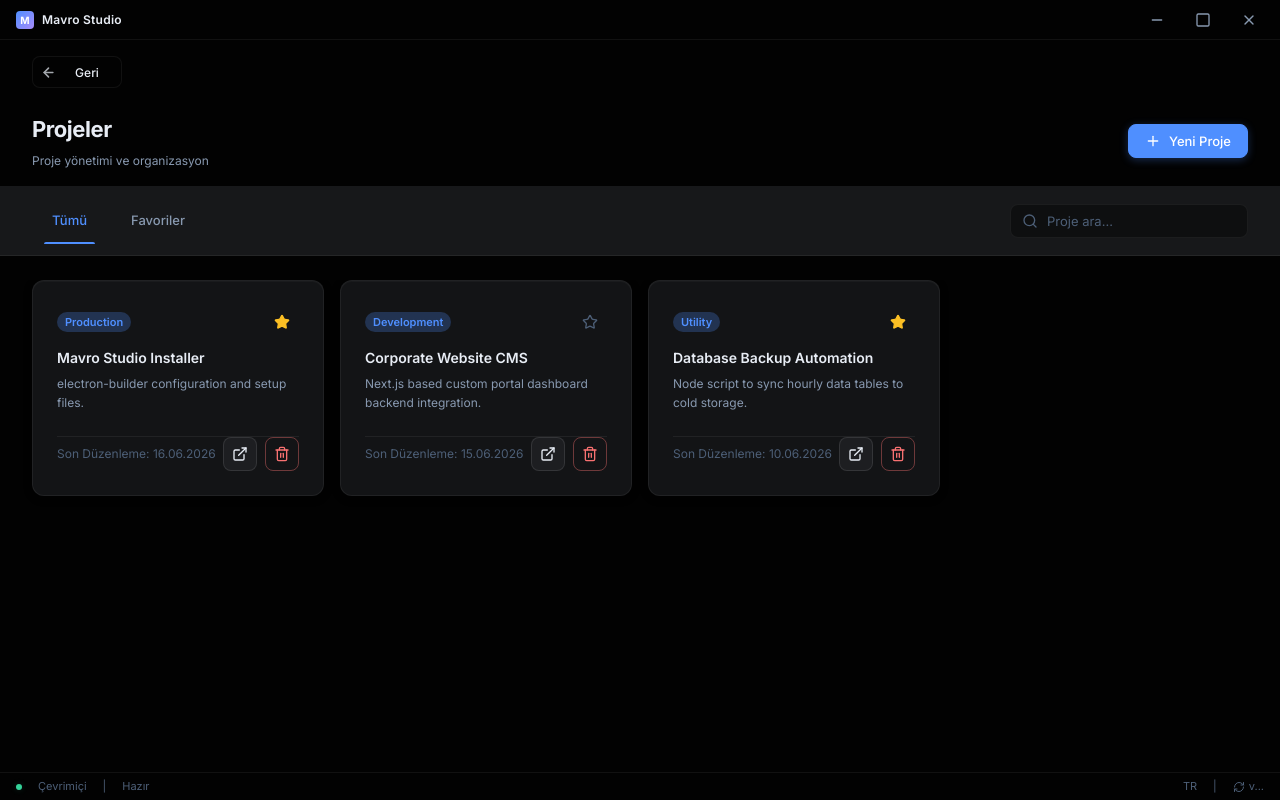
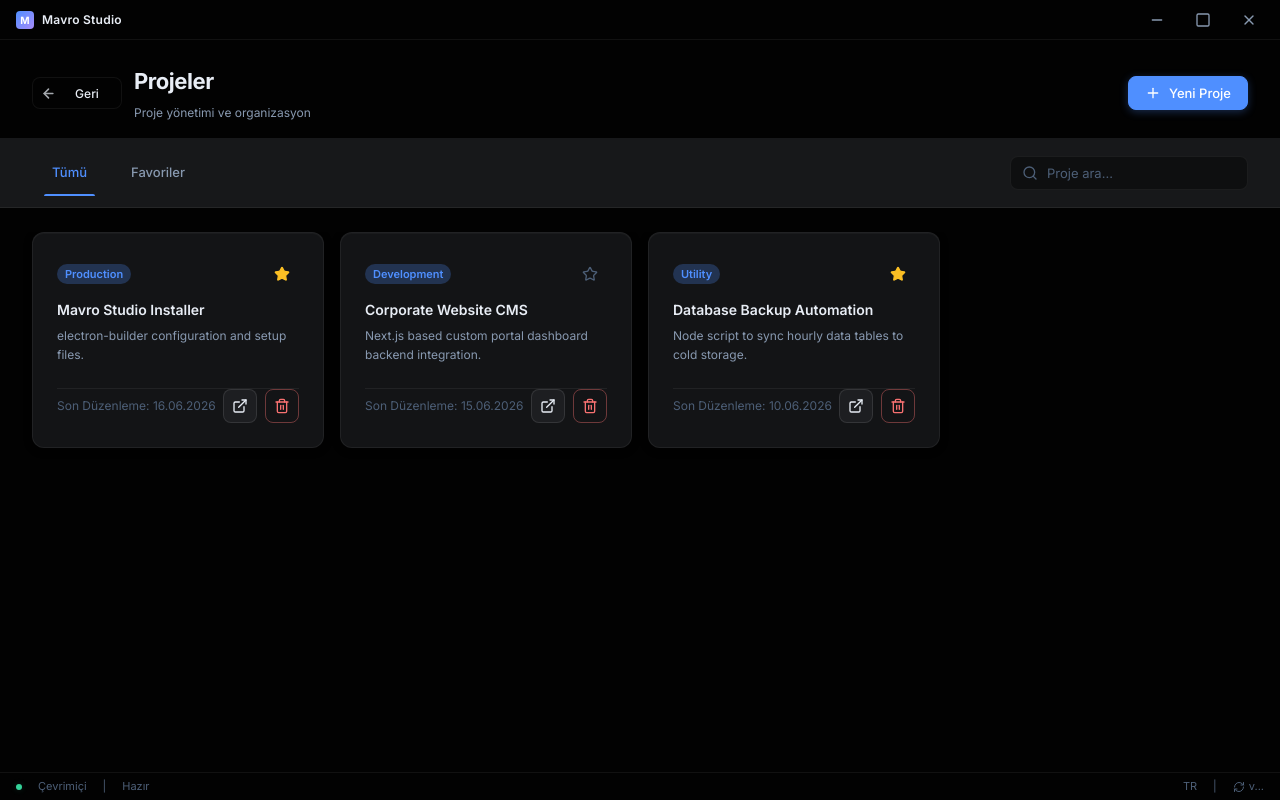
Before and after one commit to Mavrom/mavro-studio, a React (Vite) app in the folder src/renderer/: page / in a window 1280 px wide. Both pictures are taken after a click on the element "Projeler". Built offline with nearby package versions, Linux system fonts and the light colour scheme.

Commit message:
chore: release v1.1.6

```diff
--- a/package.json
+++ b/package.json
@@ -1,6 +1,6 @@
 {
   "name": "mavro-studio",
-  "version": "1.1.5",
+  "version": "1.1.6",
   "description": "Mavro Studio - Professional Desktop Toolkit",
   "main": "./out/main/index.js",
   "author": "Mavro Team",
--- a/src/renderer/src/App.tsx
+++ b/src/renderer/src/App.tsx
@@ -11,7 +11,6 @@
 import Notes from './pages/Notes'
 import Contacts from './pages/Contacts'
 import Settings from './pages/Settings'
-import BackButton from './components/common/BackButton'
 
 function App() {
   const { activePage, setTheme, setLanguage, setActivePage } = useAppStore()
@@ -80,11 +79,6 @@
       <div className="app-container">
         {showSidebar && <Sidebar />}
         <main className="main-content">
-          {!showSidebar && (
-            <div style={{ padding: 'var(--space-4) var(--space-8) 0', display: 'flex', alignItems: 'center' }}>
-              <BackButton onClick={() => setActivePage('home')} />
-            </div>
-          )}
           {renderPage()}
         </main>
       </div>
--- a/src/renderer/src/components/common/BackButton.tsx
+++ b/src/renderer/src/components/common/BackButton.tsx
@@ -1,19 +1,15 @@
 import { ArrowLeft } from 'lucide-react'
 import { useAppStore } from '../../store'
 
-interface BackButtonProps {
-  onClick: () => void
-}
-
-export default function BackButton({ onClick }: BackButtonProps) {
-  const { t } = useAppStore()
+export default function BackButton() {
+  const { t, setActivePage } = useAppStore()
 
   return (
-    <button className="back-button" onClick={onClick} type="button">
-      <span className="back-button-text">{t('common.back')}</span>
+    <button className="back-button" onClick={() => setActivePage('home')} type="button">
       <span className="back-button-icon-wrapper">
         <ArrowLeft className="back-button-icon" size={15} strokeWidth={2.5} />
       </span>
+      <span className="back-button-text">{t('common.back')}</span>
     </button>
   )
 }
--- a/src/renderer/src/pages/Contacts.tsx
+++ b/src/renderer/src/pages/Contacts.tsx
@@ -1,6 +1,7 @@
 import { useState, useEffect, useRef } from 'react'
 import { useAppStore } from '../store'
 import { Search, Plus, Trash2, Edit2, User, Key, Phone, Calendar, Info, Eye, EyeOff } from 'lucide-react'
+import BackButton from '../components/common/BackButton'
 
 interface Contact {
   id: string
@@ -359,9 +360,12 @@
   return (
     <div className="animate-fade-in">
       <div className="page-header">
-        <div>
-          <h1 className="page-title">{t('contacts.title')}</h1>
-          <p className="page-subtitle">{t('contacts.subtitle')}</p>
+        <div style={{ display: 'flex', alignItems: 'center', gap: 'var(--space-3)' }}>
+          <BackButton />
+          <div>
+            <h1 className="page-title">{t('contacts.title')}</h1>
+            <p className="page-subtitle">{t('contacts.subtitle')}</p>
+          </div>
         </div>
         <button
           className="btn btn-primary"
--- a/src/renderer/src/pages/Notes.tsx
+++ b/src/renderer/src/pages/Notes.tsx
@@ -1,6 +1,7 @@
 import { useState, useEffect } from 'react'
 import { useAppStore } from '../store'
 import { Search, Plus, Trash2, FileText, Save } from 'lucide-react'
+import BackButton from '../components/common/BackButton'
 
 interface Note {
   id: string
@@ -116,9 +117,12 @@
   return (
     <div className="animate-fade-in" style={{ height: '100%', display: 'flex', flexDirection: 'column' }}>
       <div className="page-header">
-        <div>
-          <h1 className="page-title">{t('notes.title')}</h1>
-          <p className="page-subtitle">{t('notes.subtitle')}</p>
+        <div style={{ display: 'flex', alignItems: 'center', gap: 'var(--space-3)' }}>
+          <BackButton />
+          <div>
+            <h1 className="page-title">{t('notes.title')}</h1>
+            <p className="page-subtitle">{t('notes.subtitle')}</p>
+          </div>
         </div>
       </div>
 
--- a/src/renderer/src/pages/Projects.tsx
+++ b/src/renderer/src/pages/Projects.tsx
@@ -1,6 +1,7 @@
 import { useState, useEffect } from 'react'
 import { useAppStore } from '../store'
 import { FolderGit2, Search, Plus, Star, ExternalLink, Trash2 } from 'lucide-react'
+import BackButton from '../components/common/BackButton'
 
 interface Project {
   id: string
@@ -99,9 +100,12 @@
   return (
     <div className="animate-fade-in">
       <div className="page-header">
-        <div>
-          <h1 className="page-title">{t('projects.title')}</h1>
-          <p className="page-subtitle">{t('projects.subtitle')}</p>
+        <div style={{ display: 'flex', alignItems: 'center', gap: 'var(--space-3)' }}>
+          <BackButton />
+          <div>
+            <h1 className="page-title">{t('projects.title')}</h1>
+            <p className="page-subtitle">{t('projects.subtitle')}</p>
+          </div>
         </div>
         <button className="btn btn-primary" onClick={addNewProject}>
           <Plus size={16} />
--- a/src/renderer/src/pages/Settings.tsx
+++ b/src/renderer/src/pages/Settings.tsx
@@ -1,5 +1,6 @@
 import { useState, useEffect } from 'react'
 import { useAppStore } from '../store'
+import BackButton from '../components/common/BackButton'
 import {
   SlidersHorizontal,
   User,
@@ -145,7 +146,10 @@
 
       {/* Page header */}
       <div className="page-header">
-        <h1 className="page-title">{t('settings.title')}</h1>
+        <div style={{ display: 'flex', alignItems: 'center', gap: 'var(--space-3)' }}>
+          <BackButton />
+          <h1 className="page-title">{t('settings.title')}</h1>
+        </div>
         <button className="btn btn-primary" onClick={handleSave}>
           <Save size={15} />
           {t('settings.save')}
```
Also changed, not shown: 1 other file (tests, documents, lock files or other folders).
